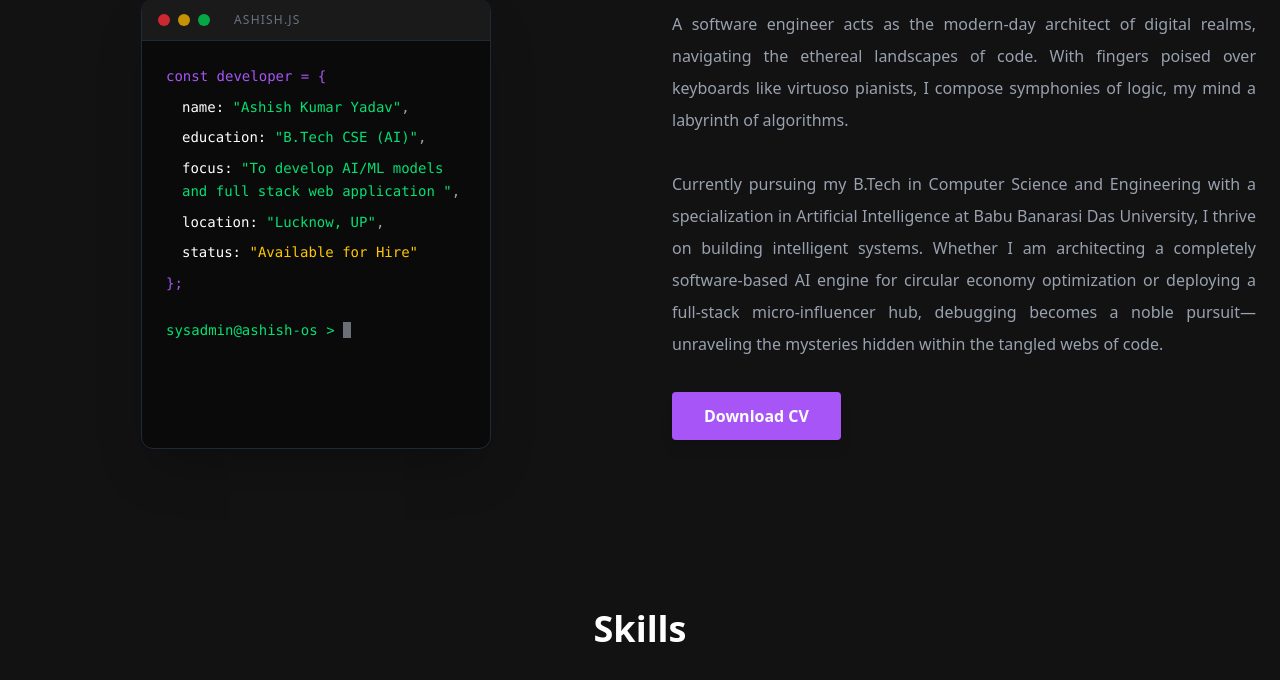
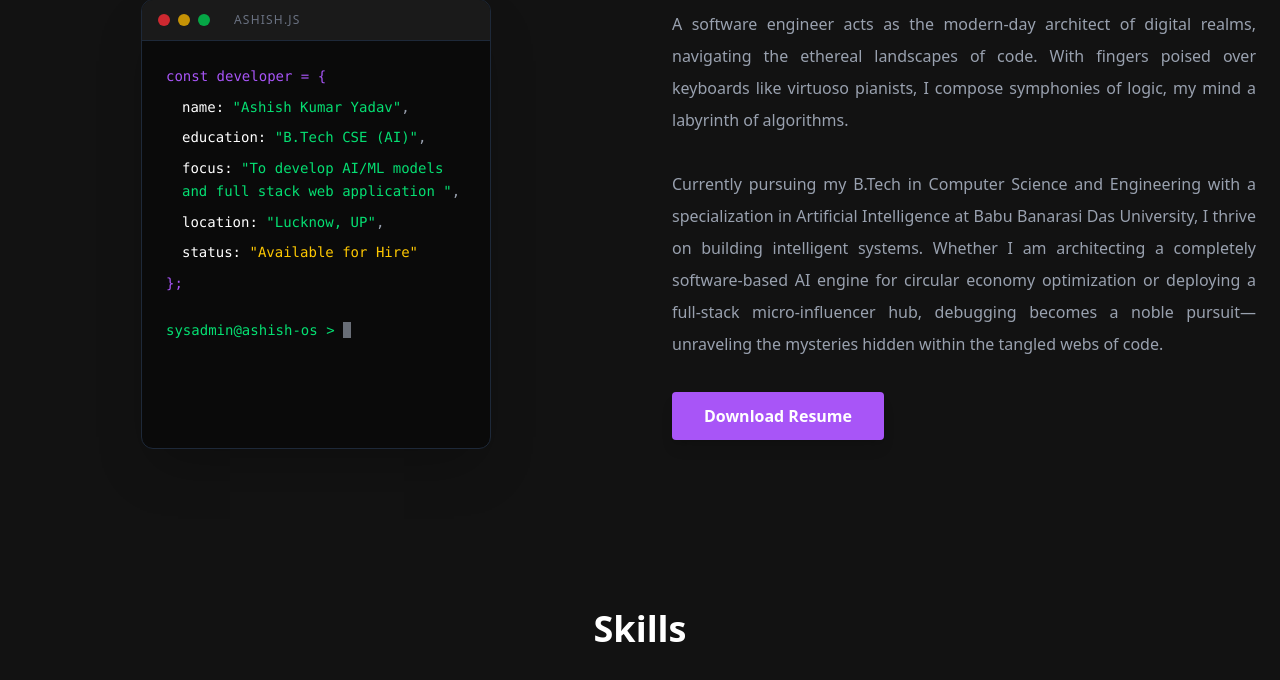
Before and after one commit to ASHISH-121105/Personal-Portfolio, a Django app: page / in a window 1280 px wide. Shown: the part 1104-1784 px from the top of the page. Run offline with Django 5.2, Linux system fonts and the light colour scheme; data that the repository does not hold is empty.

```diff
--- a/Portfolio/templates/index.html
+++ b/Portfolio/templates/index.html
@@ -67,8 +67,8 @@
                 <a href="#contact" class="bg-neural-purple hover:bg-neural-purple-light text-white px-8 py-3.5 rounded-lg font-bold transition-all shadow-[0_0_20px_rgba(168,85,247,0.3)] hover:shadow-[0_0_30px_rgba(168,85,247,0.6)] hover:-translate-y-1 text-center">
                     Hire Me
                 </a>
-                <a href="{% static 'CV.pdf' %}" class="border-2 border-gray-700 hover:border-neural-purple hover:text-neural-purple text-gray-300 px-8 py-3.5 rounded-lg font-bold transition-all hover:-translate-y-1 bg-[#121212]/50 backdrop-blur-sm text-center">
-                    Download CV
+                <a href="{% static 'Resume.pdf' %}" class="border-2 border-gray-700 hover:border-neural-purple hover:text-neural-purple text-gray-300 px-8 py-3.5 rounded-lg font-bold transition-all hover:-translate-y-1 bg-[#121212]/50 backdrop-blur-sm text-center">
+                    Download Resume
                 </a>
             </div>
 
@@ -164,7 +164,7 @@
                     <br><br>
                     Currently pursuing my B.Tech in Computer Science and Engineering with a specialization in Artificial Intelligence at Babu Banarasi Das University, I thrive on building intelligent systems. Whether I am architecting a completely software-based AI engine for circular economy optimization or deploying a full-stack micro-influencer hub, debugging becomes a noble pursuit—unraveling the mysteries hidden within the tangled webs of code.
                 </p>
-                <button class="bg-neural-purple hover:bg-neural-purple-light text-white px-8 py-3 rounded font-semibold transition-all shadow-lg">Download CV</button>
+                <button class="bg-neural-purple hover:bg-neural-purple-light text-white px-8 py-3 rounded font-semibold transition-all shadow-lg">Download Resume</button>
             </div>
         </div>
     </section>
@@ -354,11 +354,6 @@
 
                 <span class="hidden md:block text-gray-700">|</span>
 
-                <a href="tel:+916390330118" class="text-gray-400 hover:text-neural-purple text-sm font-medium transition-colors">
-                    +91 6390330118
-                </a>
-
-                <span class="hidden md:block text-gray-700">|</span>
 
                 <a href="https://www.linkedin.com/in/ashish-kumar-yadav-5638ba306?utm_source=share_via&utm_content=profile&utm_medium=member_android" target="_blank" class="text-gray-400 hover:text-neural-purple transition-colors transform hover:scale-110">
                     <svg class="w-6 h-6" fill="currentColor" viewBox="0 0 24 24">
```
Also changed, not shown: 2 other files.
